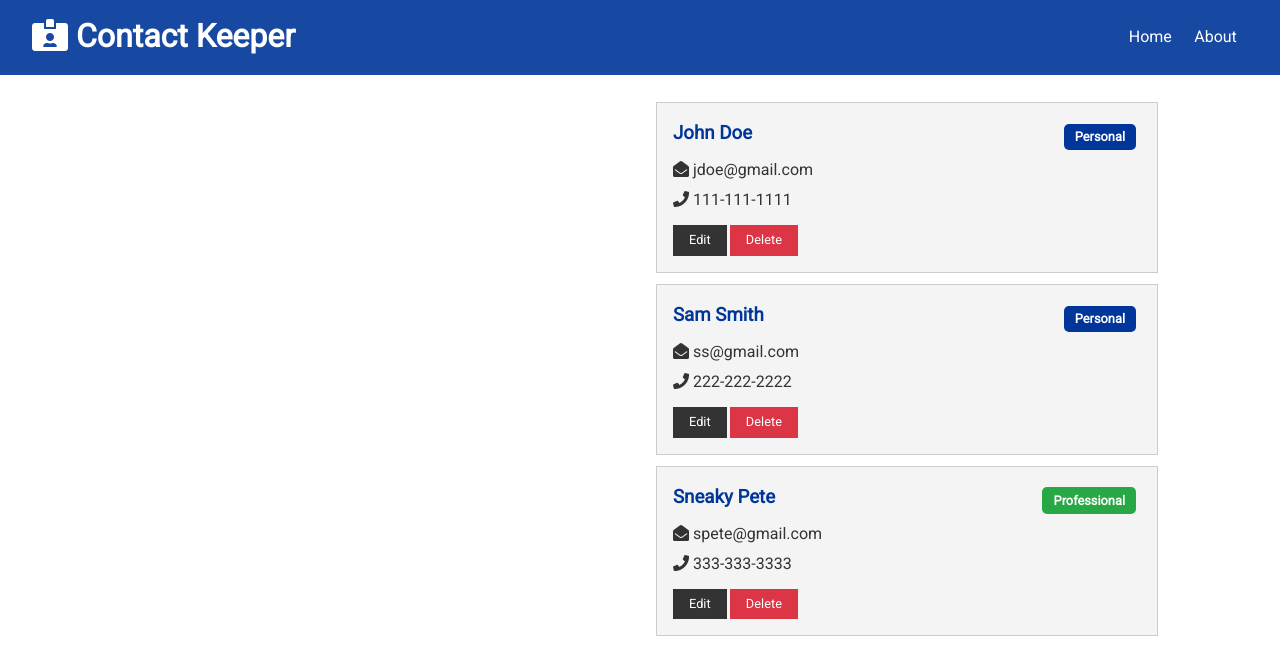
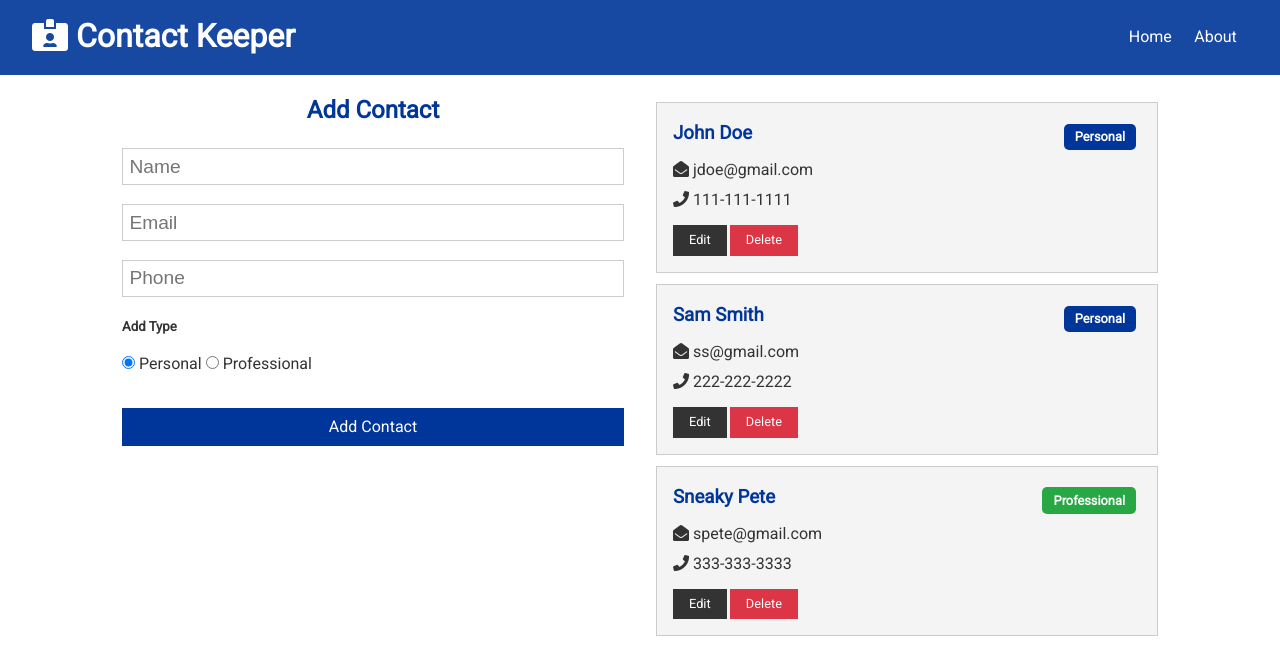
Before and after one commit to VisheshSingh/react-contact-keeper, a React (Create React App) app in the folder client/: page / in a window 1280 px wide. Shown: the top 658 px of the page. Built offline with nearby package versions, Linux system fonts and the light colour scheme.

Commit message:
input fields added and useState hook

```diff
--- a/client/src/components/contacts/ContactForm.js
+++ b/client/src/components/contacts/ContactForm.js
@@ -9,9 +9,59 @@
   });
 
   const { name, email, phone, type } = contact;
+
+  const onChange = e => {
+    setContact({ ...contact, [e.target.name]: e.target.value });
+  };
+
   return (
     <form>
       <h2 className="text-primary">Add Contact</h2>
+      <input
+        type="text"
+        placeholder="Name"
+        name="name"
+        value={name}
+        onChange={onChange}
+      />
+      <input
+        type="email"
+        placeholder="Email"
+        name="email"
+        value={email}
+        onChange={onChange}
+      />
+      <input
+        type="text"
+        placeholder="Phone"
+        name="phone"
+        value={phone}
+        onChange={onChange}
+      />
+      <h5>Add Type</h5>
+      <input
+        type="radio"
+        value="personal"
+        name="type"
+        checked={type === 'personal'}
+        onChange={onChange}
+      />{' '}
+      Personal{' '}
+      <input
+        type="radio"
+        value="professional"
+        name="type"
+        checked={type === 'professional'}
+        onChange={onChange}
+      />{' '}
+      Professional
+      <div>
+        <input
+          type="submit"
+          value="Add Contact"
+          className="btn btn-primary btn-block"
+        />
+      </div>
     </form>
   );
 };
--- a/client/src/components/pages/Home.js
+++ b/client/src/components/pages/Home.js
@@ -1,10 +1,13 @@
 import React from 'react';
 import Contacts from '../contacts/Contacts';
+import ContactForm from '../contacts/ContactForm';
 
 const Home = () => {
   return (
     <div className="grid-2">
-      <div>{/* Contact Form */}</div>
+      <div>
+        <ContactForm />
+      </div>
       <div>
         <Contacts />
       </div>
```
